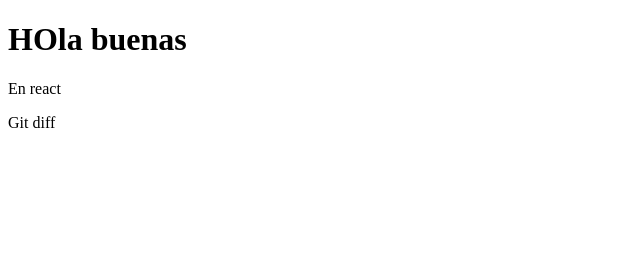
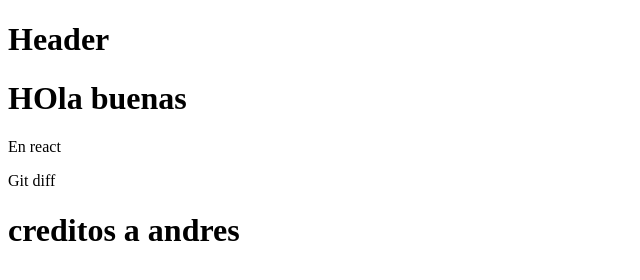
Before and after one commit to AndresJR3/MiPaginaWeb, a plain HTML site: page index.html in a window 1280 px wide. Shown: the whole page, without its empty margins (0-640 px from the left). Drawn offline with Linux system fonts and the light colour scheme.

Commit message:
agregando footer

```diff
--- a/index.html
+++ b/index.html
@@ -6,8 +6,16 @@
     <title>MI pagina web</title>
 </head>
 <body>
+    <head>
+        <div class="header">
+            <h1>Header</h1>
+        </div>
+    </head>
     <h1>HOla buenas</h1>
     <p>En react</p>
     <p>Git diff</p>
+    <footer>
+        <h1>creditos a andres</h1>
+    </footer>
 </body>
 </html>
```
